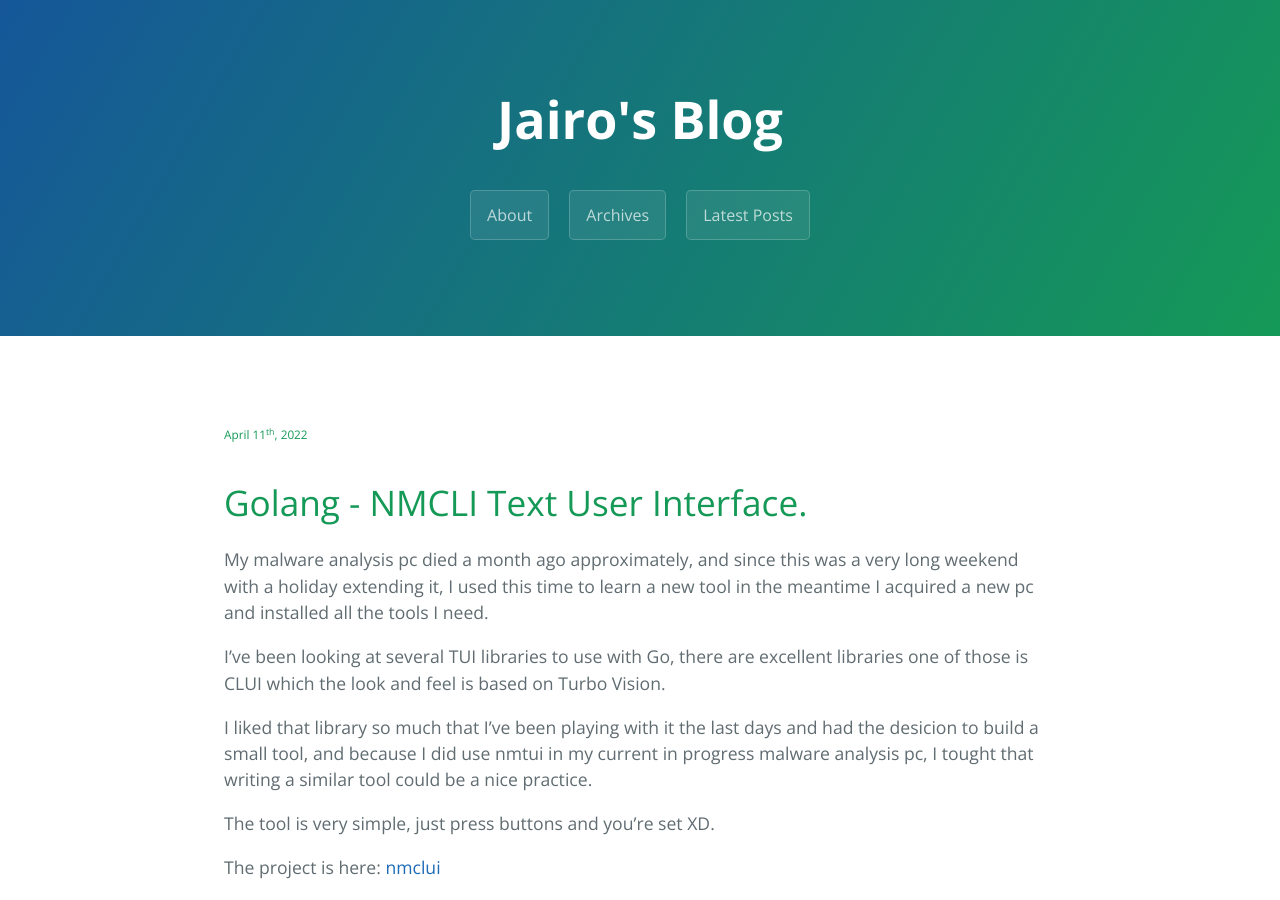
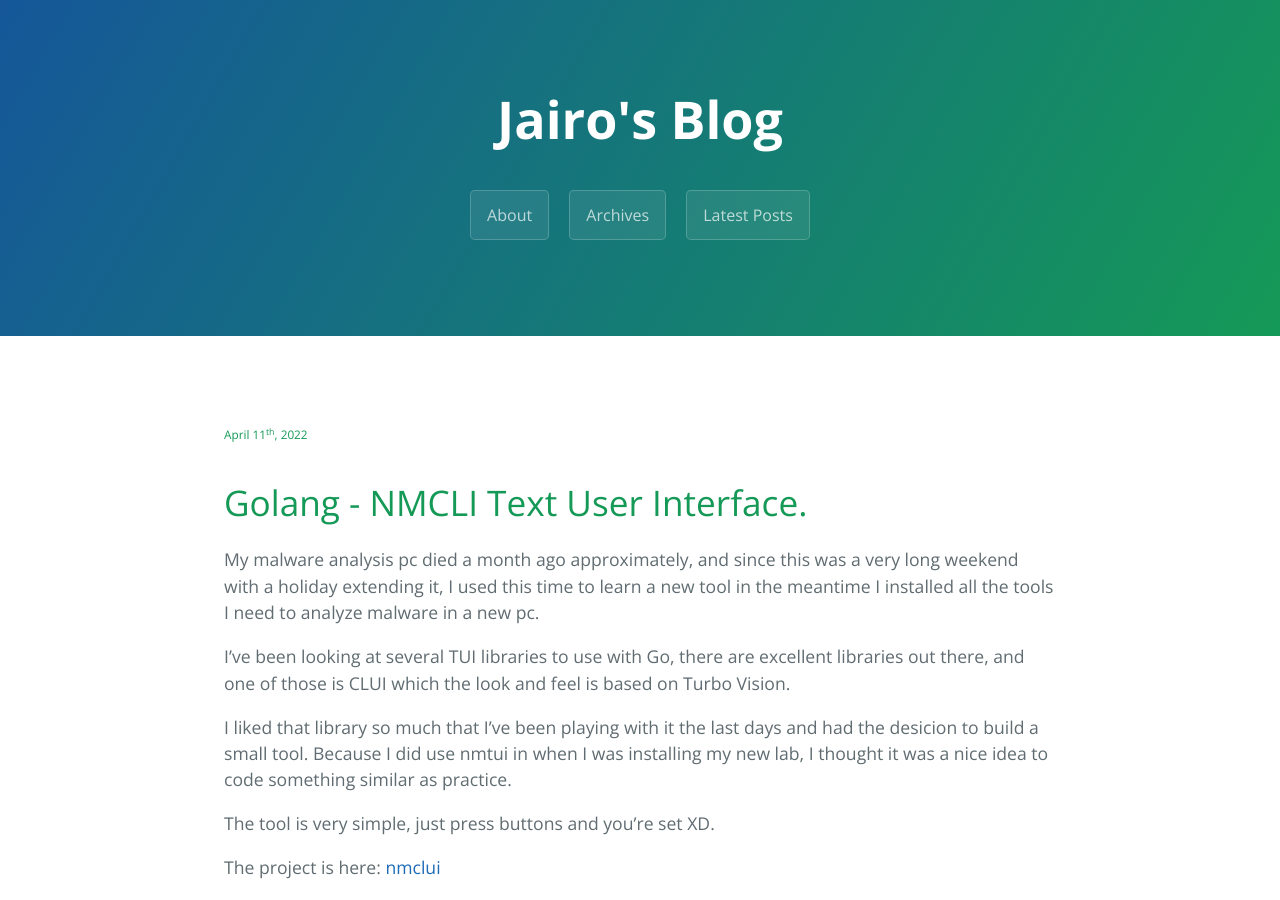
Before and after one commit to jairochavesb/blog, a Jekyll site: the page built from posts/2022/04/11/golang-nmclui.md, in a window 1280 px wide and 900 px high. Built offline with Jekyll 4.4.1, drawn with Linux system fonts in a browser that asks for light colours.

Commit message:
Update golang-nmclui.md

```diff
--- a/posts/2022/04/11/golang-nmclui.md
+++ b/posts/2022/04/11/golang-nmclui.md
@@ -10,15 +10,14 @@ title: Jairo's Blog
 
 # Golang - NMCLI Text User Interface.
 
-My malware analysis pc died a month ago approximately, and since this was a very long weekend with a holiday extending it, I used this time to learn a new tool in the meantime I
-acquired a new pc and installed all the tools I need.
+My malware analysis pc died a month ago approximately, and since this was a very long weekend with a holiday extending it, I used this time to learn a new tool in the meantime I installed all the tools I need to analyze malware in a new pc.
 
-I've been looking at several TUI libraries to use with Go, there are excellent libraries one of those is CLUI which the look and feel is based on Turbo Vision.
+I’ve been looking at several TUI libraries to use with Go, there are excellent libraries out there, and one of those is CLUI which the look and feel is based on Turbo Vision.
 
-I liked that library so much that I've been playing with it the last days and had the desicion to build a small tool, and because I did use nmtui in my current in progress malware
-analysis pc, I tought that writing a similar tool could be a nice practice.
+I liked that library so much that I’ve been playing with it the last days and had the desicion to build a small tool.
+Because I did use nmtui in when I was installing my new lab, I thought it was a nice idea to code something similar as practice.
 
-The tool is very simple, just press buttons and you're set XD.
+The tool is very simple, just press buttons and you’re set XD.
 
 The project is here: <a href="https://github.com/jairochavesb/nmclui"> nmclui </a>
 
```
